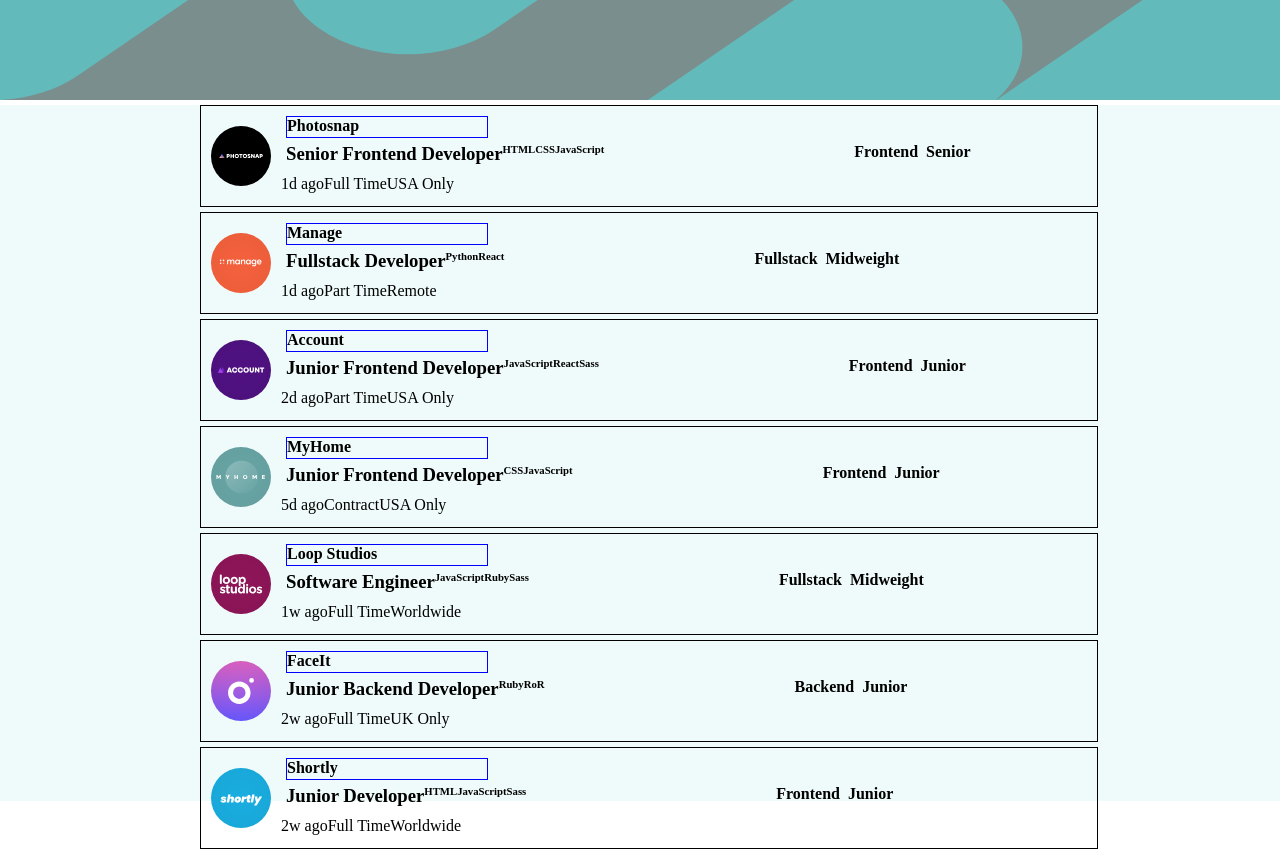
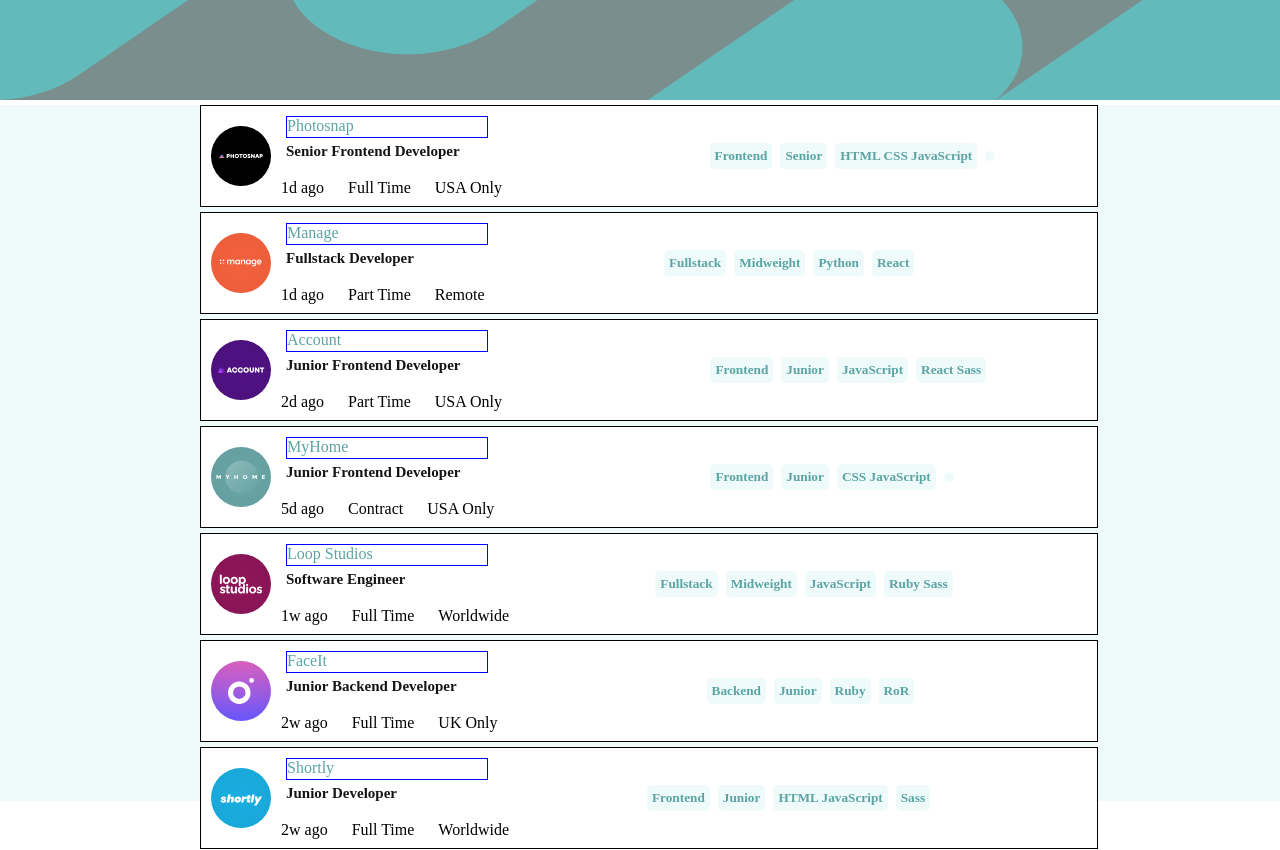
Before and after one commit to MuneneCalvin/Static-Job-Listing, a React (Vite) app: page / in a window 1280 px wide. Shown: the top 850 px of the page. Built offline with nearby package versions, Linux system fonts and the light colour scheme.

Commit message:
Style Update

```diff
--- a/src/components/Profile.jsx
+++ b/src/components/Profile.jsx
@@ -19,10 +19,11 @@
 
                 <div className="middle">
                   <h3 className="position">{position}</h3>
-                  <h6 className="languages">{languages}{tools}</h6>
                   <div className="right">
-                    <h4 className="role">{role}</h4>
-                    <h4 className="level">{level}</h4>
+                    <h5 className="role">{role}</h5>
+                    <h5 className="level">{level}</h5>
+                    <h5 className="languages">{languages}</h5>
+                    <h5 className='tools'>{tools}</h5>
                   </div>
                 </div>
 
--- a/src/components/profile.css
+++ b/src/components/profile.css
@@ -1,4 +1,5 @@
 .card{
+    background-color: #fff;
     border: 1px solid black;
     height: 100px;
     width: 70%;
@@ -25,20 +26,76 @@
     margin-left: 15px;
     margin-top: 10px;
 }
+.top .companyName {
+    font-family: league spartan;
+    font-weight: 500;
+    color: hsl(180, 29%, 50%);
+}
 .middle {
     margin-top: 5px;
     display: flex;
     margin-left: 15px;
 }
+.middle .position {
+    font-family: league spartan;
+    font-size: 15px;
+    font-weight: 700;
+    color: hsl(180, 2%, 8%);
+}
 .right {
     display: flex;
     flex-direction: row;
+    justify-content: center;
+    align-items: center;
     margin-left: 250px;
     gap: 0.5rem;
+    color: hsl(180, 29%, 50%);
+}
+.role  {
+    background-color: hsl(180, 52%, 96%);
+    padding: 5px;
+    border-radius: 5px;
+}
+.role:hover {
+    background-color: hsl(180, 29%, 50%);
+    color: white;
+}
+.level {
+    background-color: hsl(180, 52%, 96%);
+    padding: 5px;
+    border-radius: 5px;
+}
+.level:hover {
+    background-color: hsl(180, 29%, 50%);
+    color: white;
+}
+.languages {
+    background-color: hsl(180, 52%, 96%);
+    padding: 5px;
+    border-radius: 5px;
+}
+.languages:hover {
+    background-color: hsl(180, 29%, 50%);
+    color: white;
+}
+.tools {
+    background-color: hsl(180, 52%, 96%);
+    padding: 5px;
+    border-radius: 5px;
+}
+.tools:hover {
+    background-color: hsl(180, 29%, 50%);
+    color: white;
 }
 .bottom {
     display: flex;
     flex-direction: row;
     margin-left: 10px;
     margin-top: 10px;
+    gap: 1.5rem;
 }
+.bottom .postedAt .fulltime .location {
+    font-family: league spartan;
+    font-weight: 500;
+    color: hsl(180, 8%, 52%);
+}
```
Also changed, not shown: src/StoreData.js (+10 -10 lines), src/index.css (line endings or trailing spaces).
